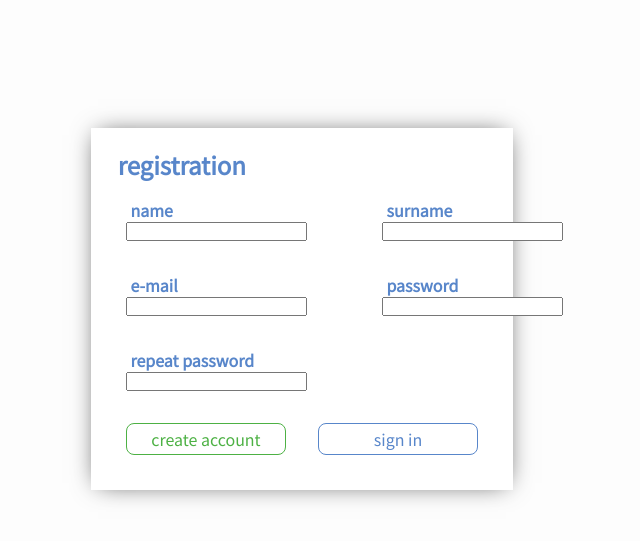
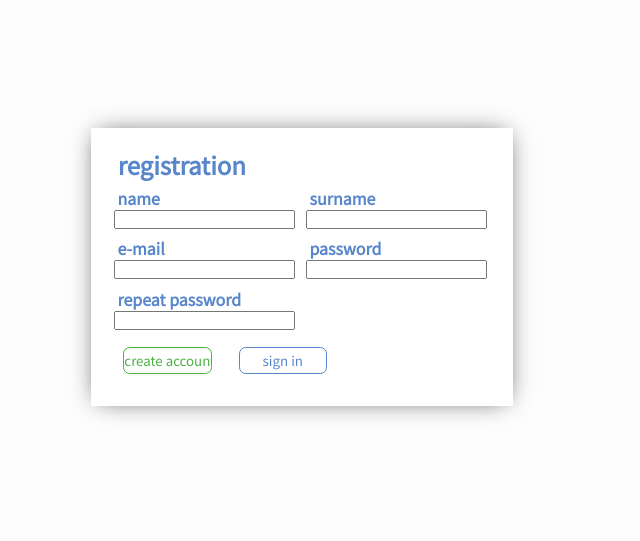
Before and after one commit to araneoAnicet/akademik, a Flask app: page /registration in a window 1280 px wide. Shown: the top 541 px of the page, without its empty margins (338-978 px from the left). Run offline with Flask 2, Linux system fonts and the light colour scheme; some web fonts are replaced.

Commit message:
make button group more flexible

```diff
--- a/static/login_style.css
+++ b/static/login_style.css
@@ -64,17 +64,19 @@ input {
 
 .input-group {
     display: grid;
-    grid-template-columns: 16em 16em;
+    grid-template-columns: 50% 50%;
 }
 
 .btn-group {
     display: grid;
-    grid-template-columns: 12em 12em 12em;
+    grid-template-columns: 30% 30% 30%;
 }
 
 .input-box {
-    margin: 1em;
+    width: auto !important;
+    margin: 2%;
 }
+
 
 .name {
     display: inline-block;
@@ -98,7 +100,7 @@ h2 {
     background-color: white;
     text-decoration: none;
     display: inline-block;
-    width: 10em;
+    width: auto !important;
     height: 2em;
     border-style: solid;
     border-color: #5886ca;
@@ -108,7 +110,7 @@ h2 {
     text-decoration: none;
     font-style: none;
     font-family: 'Noto Sans JP', sans-serif;
-    font-size: 1em;
+    font-size: auto !important;
     color: #5886ca;
     text-align: center;
     transition-duration: 0.2s;
```
